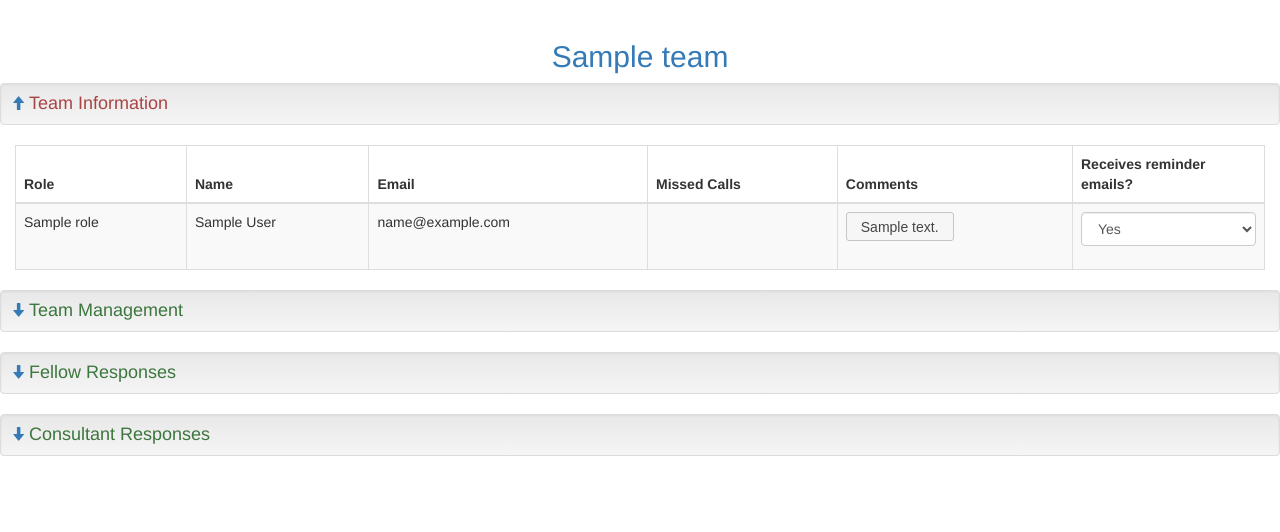
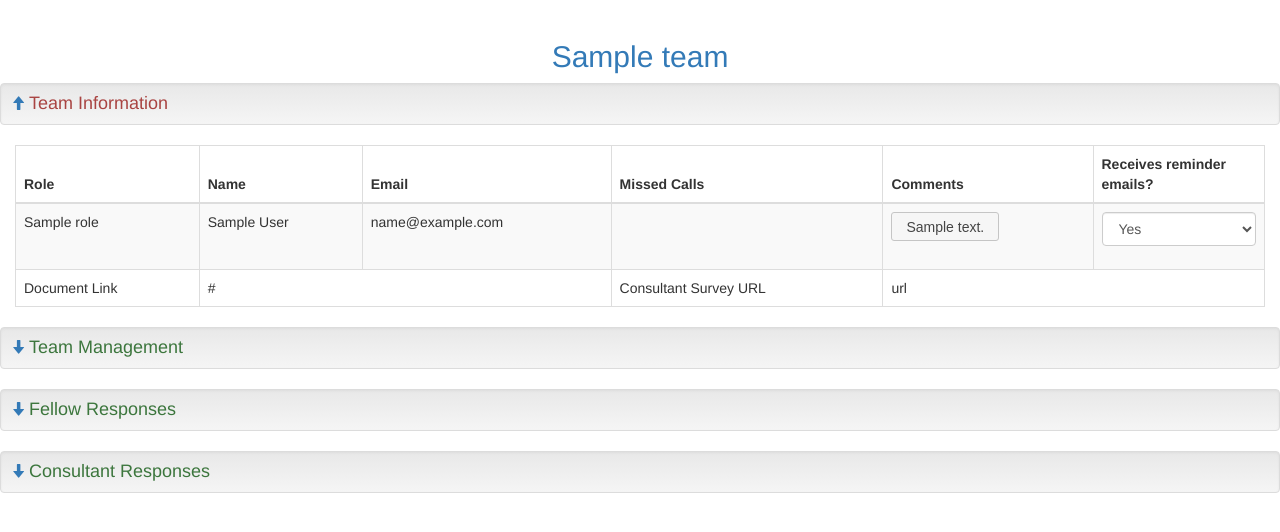
Before and after one commit to jarifibrahim/ashoka-dashboard, a Django app: page /teams/1/ in a window 1280 px wide. Shown: the part 52-584 px from the top of the page. Run offline with Django 3.2, Linux system fonts and the light colour scheme; tables that the repository leaves empty hold one stand-in row (values such as "Sample post"); some libraries are stand-ins or nearby versions.

Commit message:
Add document and survey url to team page

```diff
--- a/dashboard/templates/team_display.html
+++ b/dashboard/templates/team_display.html
@@ -10,7 +10,7 @@
 
 {% block content %}
 <div class="container-fluid">
-    <h2 class="text-primary text-center"> {{ team_name }}</h2>
+    <h2 class="text-primary text-center"> {{ team.name }}</h2>
 
     <!-- Team member information -->
     <a class="show-hide-div" href="#" style="width: 100%; text-decoration: none;" >
@@ -67,6 +67,12 @@
                     </td>
                 </tr>
                 {% endfor %}
+            <tr>
+                <td>Document Link</td>
+                <td colspan="2">{{ team.working_document }}</td>
+                <td>Consultant Survey URL</td>
+                <td colspan="2">url</td>
+            </tr>
             </tbody>
         </table>
     </div> <!-- Team member info -->
--- a/dashboard/views.py
+++ b/dashboard/views.py
@@ -1,8 +1,7 @@
-from django.shortcuts import render, get_object_or_404
+from django.shortcuts import render, get_object_or_404, redirect
 from django.contrib.auth.decorators import login_required
 from django.contrib import messages
 from django.urls import reverse
-from django.http import HttpResponseRedirect
 from .models import Dashboard, Team, Member
 from .forms import ConsultantSurveyForm, FellowSurveyForm
 
@@ -92,7 +91,7 @@ def consultant_submit(request, hash_value):
             messages.success(
                 request, 'Your Response has been saved Successfully. \
                           Thank you!')
-            return HttpResponseRedirect(reverse(thanks))
+            return redirect(reverse(thanks))
     else:
         form = ConsultantSurveyForm(team=team_id)
     return render(request, "consultant_survey.html",
@@ -116,7 +115,7 @@ def fellow_submit(request, hash_value):
             messages.success(
                 request, 'Your Response has been saved Successfully. \
                           Thank you!')
-            return HttpResponseRedirect(reverse(thanks))
+            return redirect(reverse(thanks))
     else:
         form = FellowSurveyForm()
     return render(request, "consultant_survey.html", context={'form': form})
@@ -201,7 +200,7 @@ def update_member_value(request, change_type, change_field_id):
     :return:                True is successful else False
     """
 
-    # Extract member id from the memebrId string
+    # Extract member id from the memeberId string
     member_id = request.POST.get('memberId')
 
     try:
@@ -216,7 +215,9 @@ def update_member_value(request, change_type, change_field_id):
         try:
             member_object.comment = request.POST[change_field_id]
             member_object.save()
-            messages.success(request, "Member comment updated successfully")
+            flash_message = "Comment for member {} updated successfully".format(
+                member_object.name)
+            messages.success(request, flash_message)
             return True
         except Exception as e:
             messages.debug(request, "Failed to update value. " + str(e))
@@ -227,8 +228,9 @@ def update_member_value(request, change_type, change_field_id):
             member_object.receives_survey_reminder_emails = (
                 request.POST[change_field_id].lower() == 'true')
             member_object.save()
-            messages.success(request, "Member's receives reminder email "
-                                      "setting updated successfully")
+            flash_message = "{}'s receives reminder email setting updated " \
+                            "successfully".format(member_object.name)
+            messages.success(request, flash_message)
             return True
         except Exception as e:
             messages.debug(request, "Failed to update value. " + str(e))
@@ -243,9 +245,8 @@ def update_value(request):
     Update dashboard values. Request is sent via dialogue boxes on the
     dashboard page.
     """
-
-    if request.method != "POST":
-        HttpResponseRedirect(reverse("index"))
+    if request.method == "GET":
+        return redirect('index')
 
     # Contains possible fields that can be changed
     # Format:
@@ -297,15 +298,14 @@ def update_value(request):
         messages.debug(request, request.POST)
         messages.error(request, "Error: Unknown action.")
 
-    return HttpResponseRedirect(response_url)
+    return redirect(response_url)
 
 
 def team_detail(request, team_id):
     team_object = get_object_or_404(Team, pk=team_id)
 
     context = {
-        'teamid': team_object.id,
-        'team_name': team_object.name,
+        'team': team_object,
         'team_members': team_object.members.all(),
         'consultant_responses': team_object.consultant_surveys.all(),
         'fellow_responses': team_object.fellow_surveys.all(),
--- a/templates/login.html
+++ b/templates/login.html
@@ -13,7 +13,7 @@
 
 <div class="container">
     <div class="row">
-        <div class="col-xs-12 col-lg-4 col-lg-push-4">
+        <div class="col-xs-12 col-md-4 col-md-push-4">
             <div class="login-panel panel panel-default">
                 <div class="panel-heading">
                     <h3 class="panel-title">Please Sign In</h3>
```
